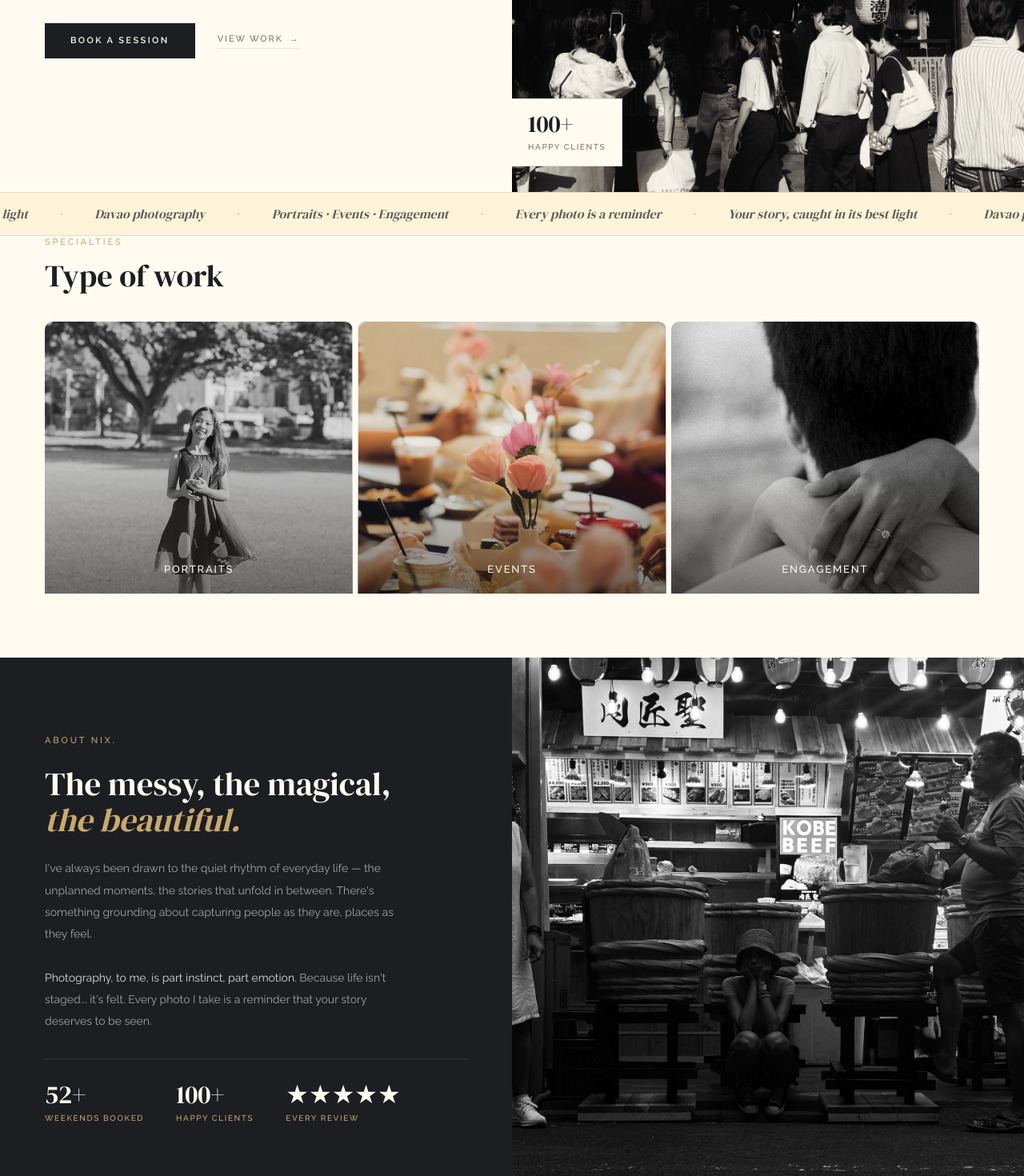
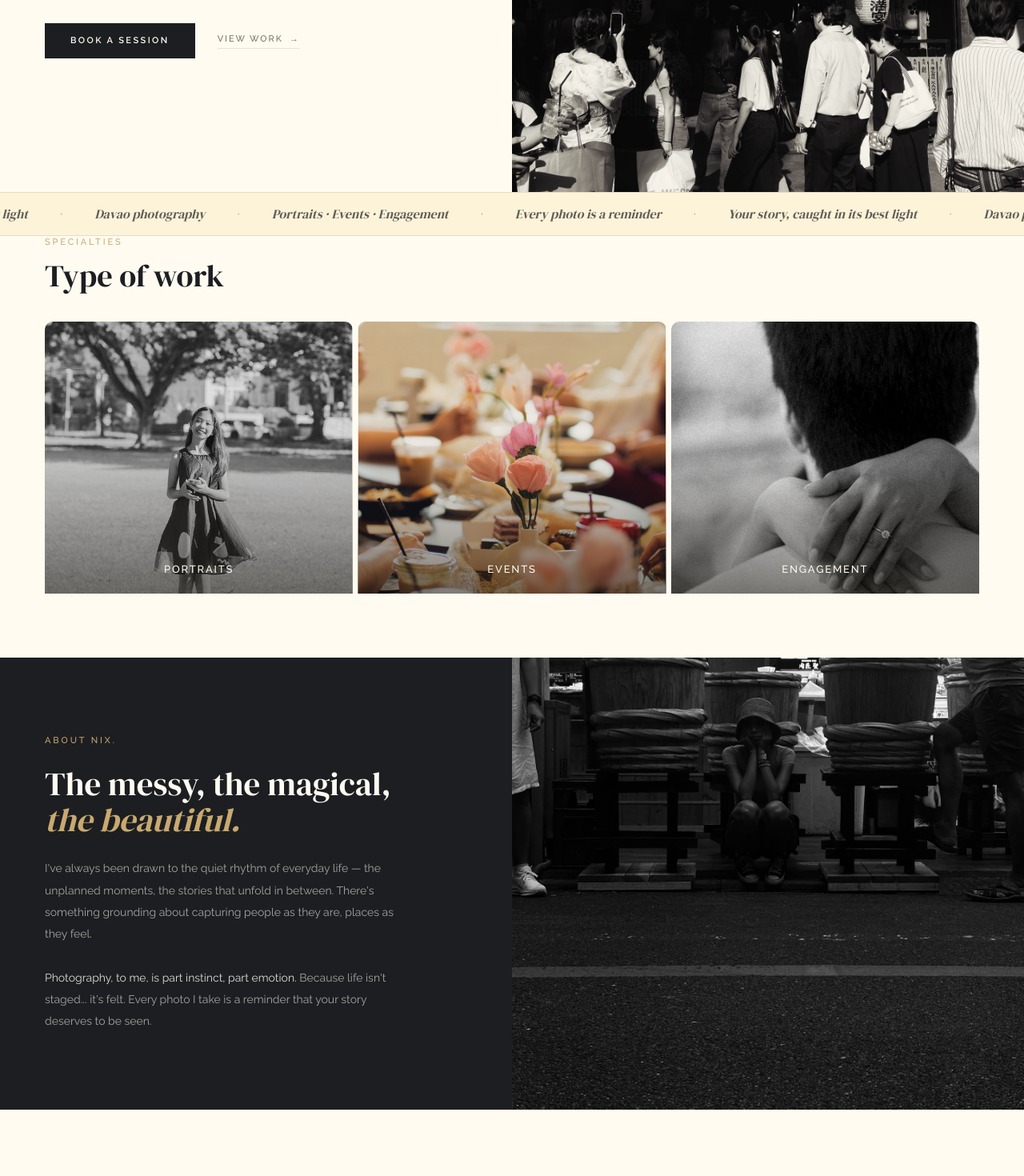
Before and after one commit to xThursday6/nixramos-site, a Next.js app: page / in a window 1280 px wide. Shown: the part 560-2030 px from the top of the page at 80% size. Built offline with nearby package versions, Linux system fonts and the light colour scheme.

Commit message:
Remove stats/badge, replace logo, fix About portrait position

```diff
--- a/components/About.tsx
+++ b/components/About.tsx
@@ -1,10 +1,4 @@
 import Image from "next/image";
-
-const stats = [
-  { num: "52+",   label: "Weekends booked" },
-  { num: "100+",  label: "Happy clients"   },
-  { num: "★★★★★", label: "Every review"    },
-];
 
 export default function About() {
   return (
@@ -35,19 +29,6 @@ export default function About() {
           is a reminder that your story deserves to be seen.
         </p>
 
-        {/* Stats */}
-        <div className="flex gap-10 pt-7 mt-2 border-t border-bg/10">
-          {stats.map((s) => (
-            <div key={s.label}>
-              <div className="font-display text-[32px] font-normal text-bg leading-none">
-                {s.num}
-              </div>
-              <div className="text-[10px] font-medium tracking-[0.16em] uppercase text-accent mt-1.5">
-                {s.label}
-              </div>
-            </div>
-          ))}
-        </div>
       </div>
 
       {/* Portrait */}
@@ -56,7 +37,7 @@ export default function About() {
           src="/images/Nika-portrait.JPG"
           alt="Nika Ramos"
           fill
-          className="object-cover object-top"
+          className="object-cover object-bottom"
         />
       </div>
     </div>
--- a/components/Footer.tsx
+++ b/components/Footer.tsx
@@ -1,7 +1,6 @@
 // ─── Update these with Nika's real social media links ────────────────────────
 const links = [
-  { label: "Instagram",        href: "https://www.instagram.com/nix_portraits?igsh=MXQ5ODQzaHNwcmd2dw==" },
-  { label: "Client galleries", href: "https://nixramos.pixieset.com" },
+  { label: "Instagram", href: "https://www.instagram.com/nix_portraits?igsh=MXQ5ODQzaHNwcmd2dw==" },
 ];
 
 export default function Footer() {
--- a/components/Hero.tsx
+++ b/components/Hero.tsx
@@ -58,13 +58,6 @@ export default function Hero() {
             priority
           />
 
-          {/* Floating badge */}
-          <div className="absolute bottom-8 -left-px bg-bg border border-ink/15 px-5 py-4 z-10">
-            <div className="font-display text-[30px] font-normal text-ink leading-none">100+</div>
-            <div className="text-[10px] font-medium tracking-[0.16em] uppercase text-muted mt-1.5">
-              Happy clients
-            </div>
-          </div>
         </div>
       </section>
 
```
Also changed, not shown: public/images/Logo.png (added).
